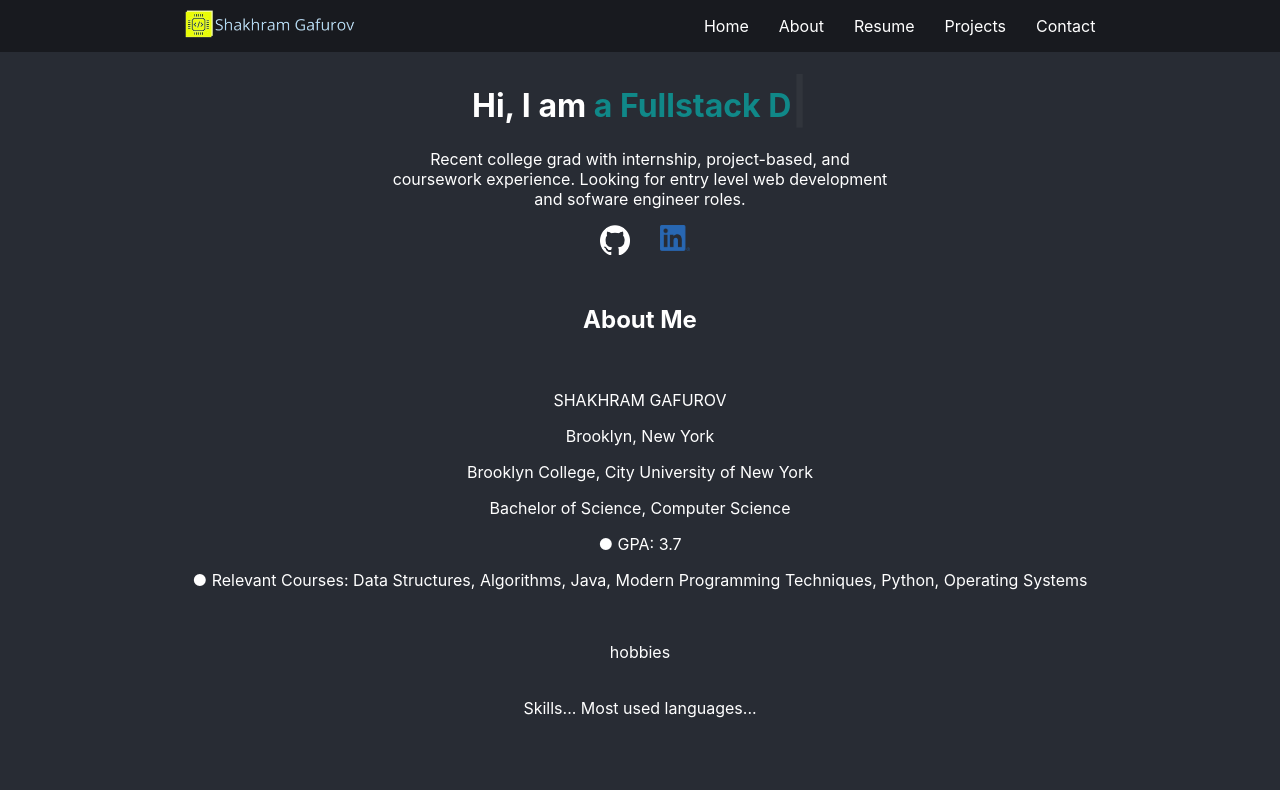
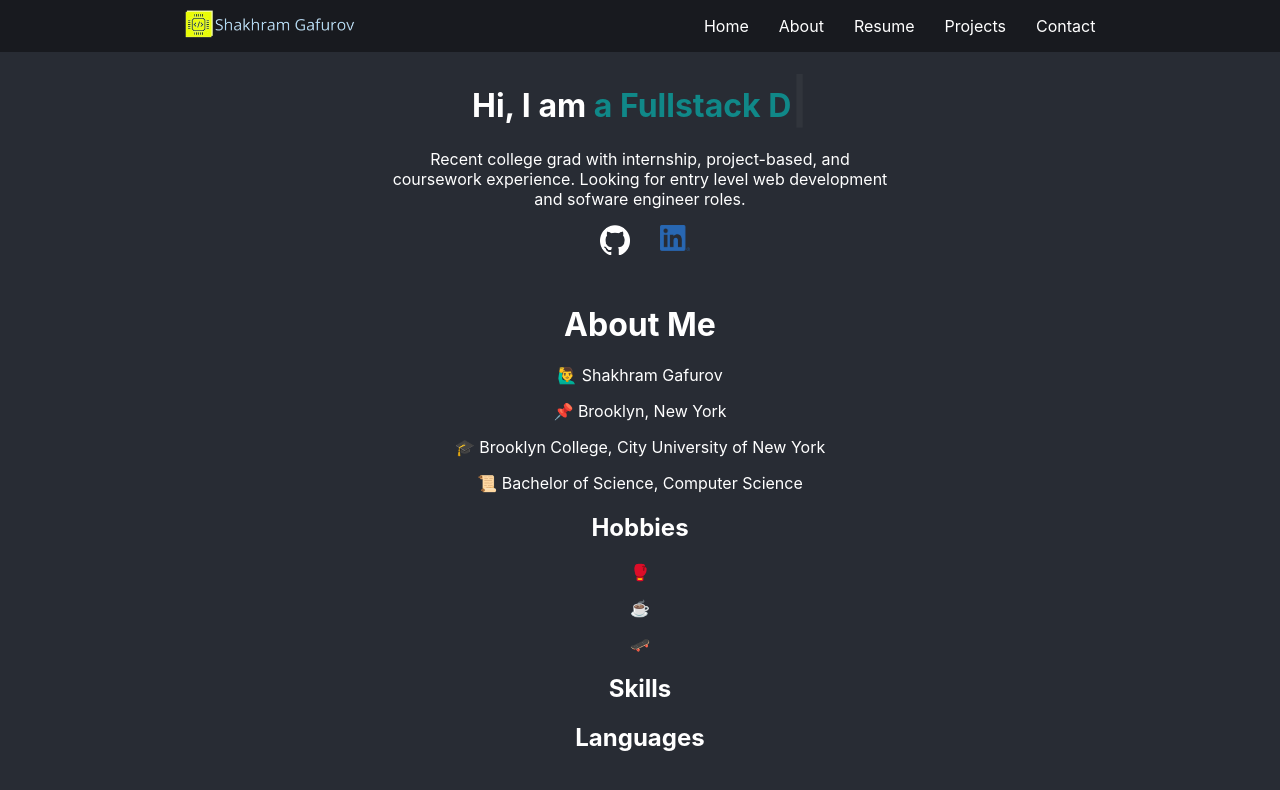
Before and after one commit to sgafurov/portfolio, a React (Create React App) app in the folder portfolio/: page / in a window 1280 px wide. Shown: the top 790 px of the page. Built offline with nearby package versions, Linux system fonts and the light colour scheme.

Commit message:
Add more text to About

```diff
--- a/portfolio/src/components/About.js
+++ b/portfolio/src/components/About.js
@@ -3,21 +3,17 @@ import "../styles/About.css"
 export const About = () => {
   return (
     <div className="about-me-section">
-      <h2>About Me</h2>
-      <br/>
-      <p>SHAKHRAM GAFUROV</p>
-      <p>Brooklyn, New York</p>
-      <p>Brooklyn College, City University of New York</p>
-      <p>Bachelor of Science, Computer Science</p>
-      <p>● GPA: 3.7</p>
-      <p>
-        ● Relevant Courses: Data Structures, Algorithms, Java, Modern
-        Programming Techniques, Python, Operating Systems
-      </p>
-      <br/>
-      <p>hobbies</p>
-      <br/>
-      Skills... Most used languages...
+      <h1>About Me</h1>
+      <p>🙋‍♂️ Shakhram Gafurov</p>
+      <p>📌 Brooklyn, New York</p>
+      <p>🎓 Brooklyn College, City University of New York</p>
+      <p>📜 Bachelor of Science, Computer Science</p>
+      <h2>Hobbies</h2>
+      <p>🥊</p>
+      <p>☕</p>
+      <p>🛹</p>
+      <h2>Skills</h2>
+      <h2>Languages</h2>
     </div>
   );
 };
```
